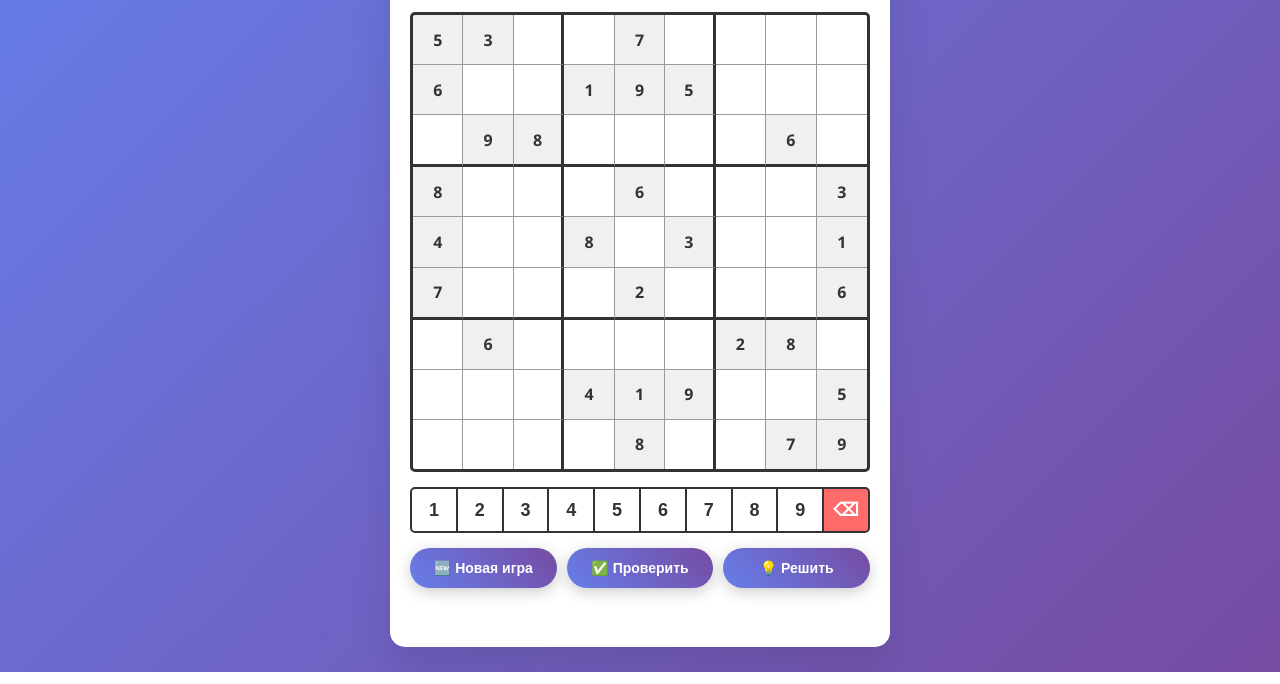
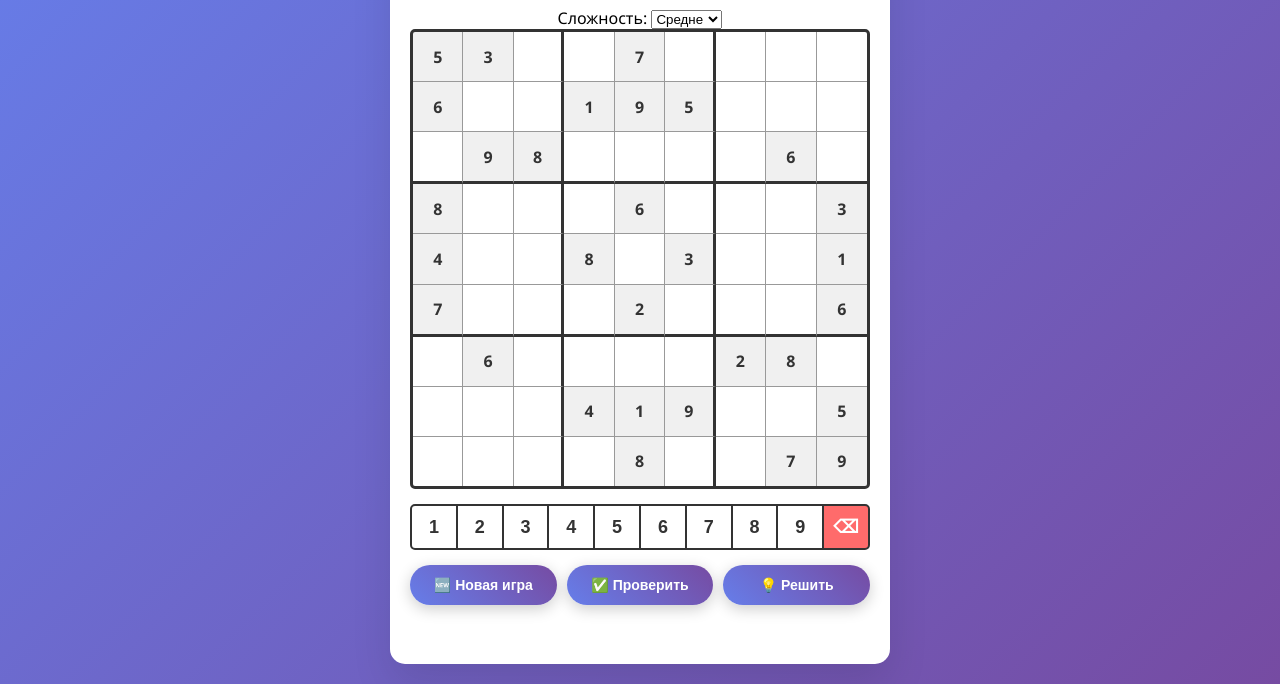
Before and after one commit to lynnikvlad1-web/sudocu, a plain HTML site: page index.html in a window 1280 px wide. Shown: the part 128-812 px from the top of the page. Drawn offline with Linux system fonts and the light colour scheme.

Commit message:
Update index.html

```diff
--- a/index.html
+++ b/index.html
@@ -13,6 +13,16 @@
         <div class="game-info">
             <div class="timer">⏱️ Время: <span id="timer">00:00</span></div>
             <div class="moves">🔢 Ходы: <span id="moves">0</span></div>
+        </div>
+
+        <!-- Выбор сложности -->
+        <div class="difficulty-selector">
+            <label for="difficulty">Сложность:</label>
+            <select id="difficulty">
+                <option value="easy">Легко</option>
+                <option value="medium" selected>Средне</option>
+                <option value="hard">Сложно</option>
+            </select>
         </div>
 
         <div id="sudoku-grid" class="sudoku-grid"></div>
```
